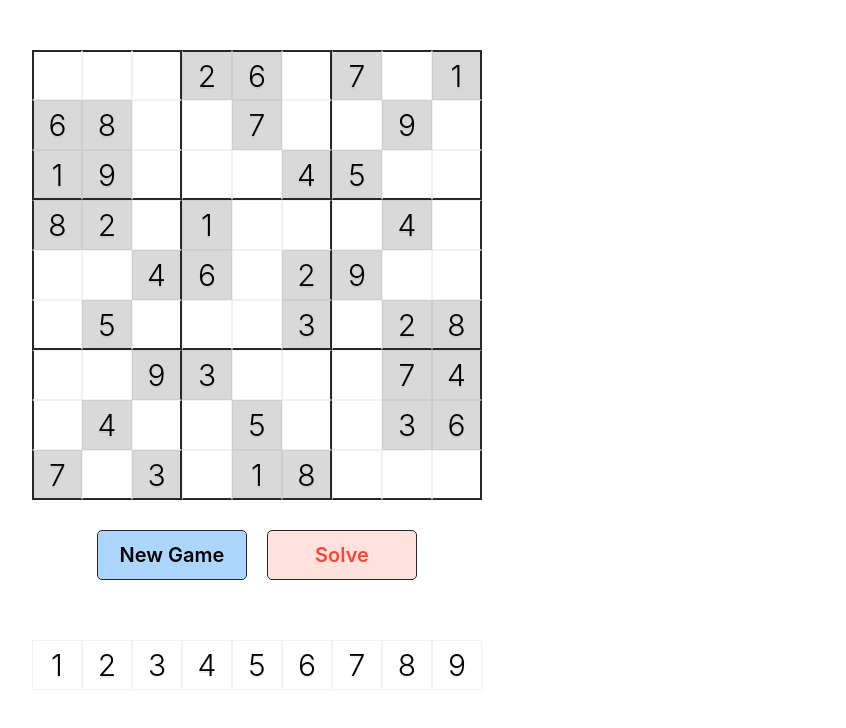
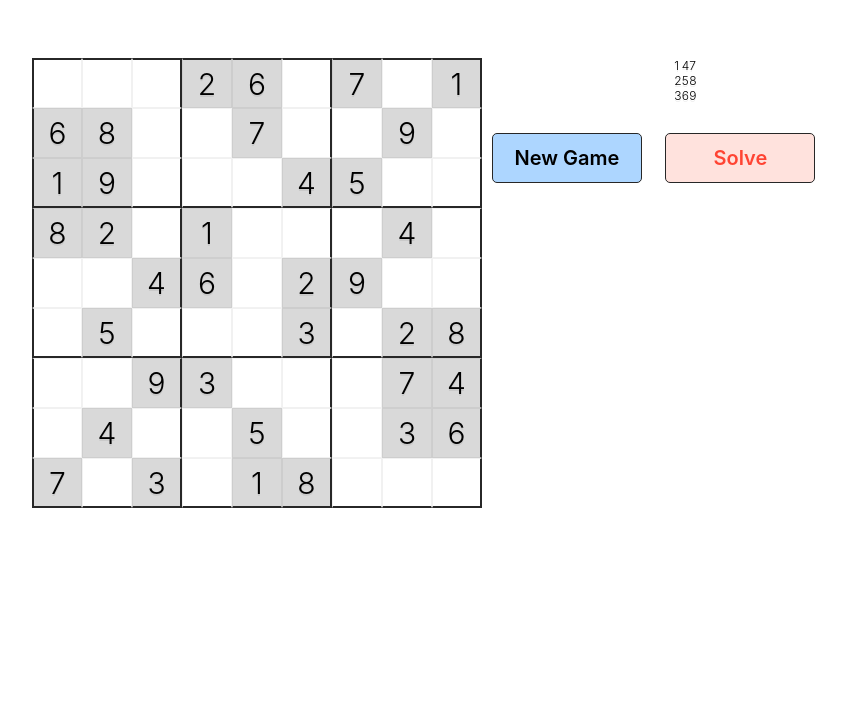
Before and after one commit to SteamingPilot/sudoku-solver, a plain HTML site: page index.html in a window 1280 px wide. Shown: the whole page, without its empty margins (383-1229 px from the left). Drawn offline with nearby package versions, Linux system fonts and the light colour scheme.

Commit message:
Reorganized screen in three columns. Working on remaking the number pad

```diff
--- a/index.html
+++ b/index.html
@@ -8,26 +8,39 @@
     <link rel="stylesheet" href="jquery.toast.min.css">
 </head>
 <body>
+    <div class="main">
+        <div class="left-bar">
+        </div>
+
         <div class="board">
+        </div>
+
+        <div class="right-bar">
+            <div class="numbers">
+                <div class="number-pad">
+                    <div class="number">1</div>
+                    <div class="number">2</div>
+                    <div class="number">3</div>
+                </div>
+                <div class="number-pad">
+                    <div class="number">4</div>
+                    <div class="number">5</div>
+                    <div class="number">6</div>
+                </div>
+                <div class="number-pad">
+                    <div class="number">7</div>
+                    <div class="number">8</div>
+                    <div class="number">9</div>
+                </div>
             </div>
 
             <div class="btn-container">
                 <button class="btn btn-new-game">New Game</button>
                 <button class="btn btn-solve">Solve</button>
             </div>
+        </div>
+    </div>
 
-
-    <div class="numbers">
-        <div class="number cell">1</div>
-        <div class="number cell">2</div>
-        <div class="number cell">3</div>
-        <div class="number cell">4</div>
-        <div class="number cell">5</div>
-        <div class="number cell">6</div>
-        <div class="number cell">7</div>
-        <div class="number cell">8</div>
-        <div class="number cell">9</div>
-    </div>
 
 
     <!-- jquery -->
--- a/style.css
+++ b/style.css
@@ -38,6 +38,12 @@ html *{
     box-sizing: inherit;
   }
 
+
+/* Main  */
+.main{
+    display: grid;
+    grid-template-columns: 1fr auto 1fr;
+}
 
 /* Board  */
 .board{
@@ -118,13 +124,16 @@ html *{
     animation: growAndShrink 0.25s linear 0s 1 normal;
 }
 
+/* Left Bar  */
+.left-bar{
+    display: flex;
+    flex-direction: column;
+}
 
 /* Buttons */
 /* Button - Container  */
 .btn-container{
     margin-top: 20px;
-    display: flex;
-    justify-content: center;
 }
 
 /* Button Style  */
@@ -181,6 +190,8 @@ html *{
 }
 
 
+
+
 /* Animations */
 @keyframes growAndShrink {
     0% {transform: scale(1, 1);}
```
Lines whose indentation alone changed are shown as unchanged.
